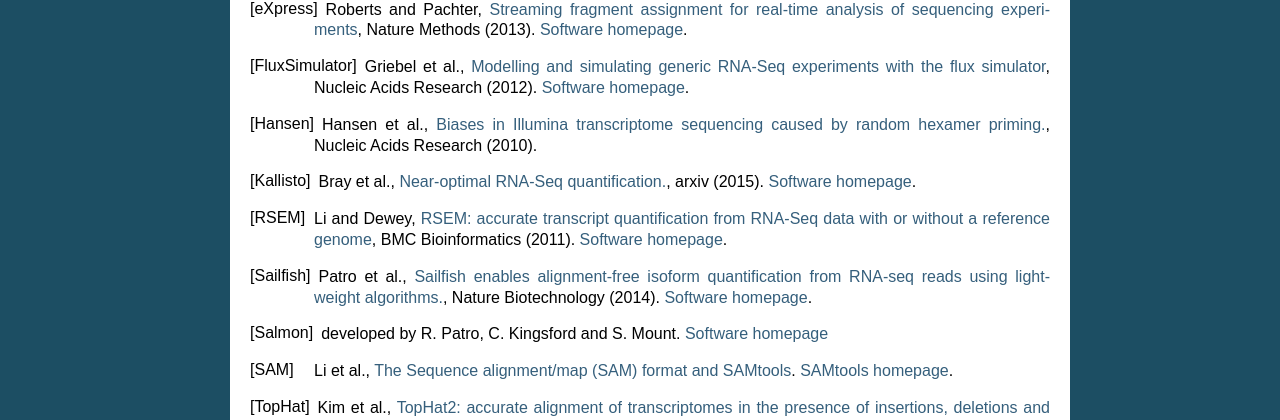
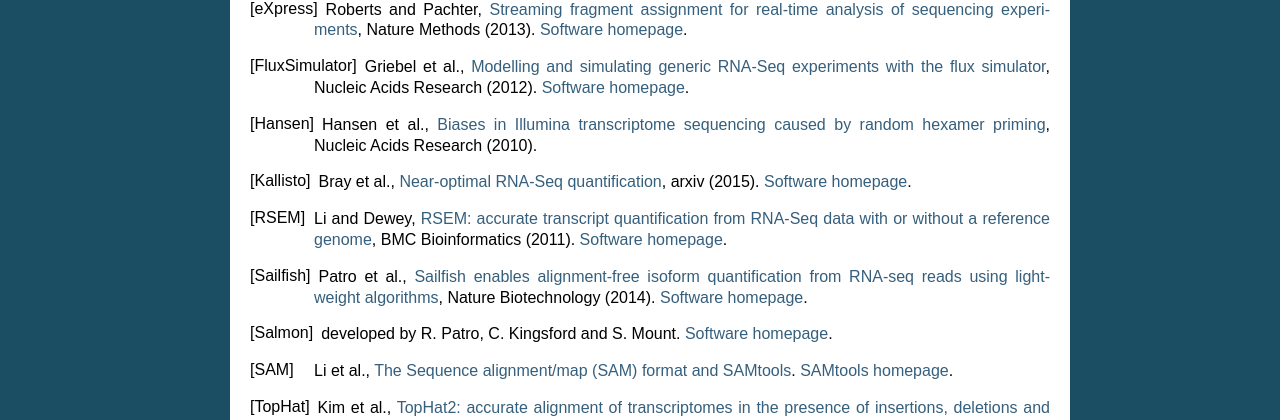
Before and after one commit to lweasel/piquant, a Sphinx documentation site: the page built from docs/references.rst, in a window 1280 px wide. Shown: the part 286-706 px from the top of the page. Built offline with Sphinx 7.4.7, drawn with Linux system fonts in a browser that asks for light colours; formulas are drawn with MathJax 3.

Commit message:
Addendum to last.

```diff
--- a/docs/references.rst
+++ b/docs/references.rst
@@ -6,10 +6,10 @@
 .. [Ensembl] Flicek et al, `Ensembl 2014 <http://nar.oxfordjournals.org/content/42/D1/D749>`_, Nucleic Acids Research (2014). `Ensembl homepage <http://www.ensembl.org/index.html>`_.
 .. [eXpress] Roberts and Pachter, `Streaming fragment assignment for real-time analysis of sequencing experiments <http://www.nature.com/nmeth/journal/v10/n1/abs/nmeth.2251.html>`_, Nature Methods (2013). `Software homepage <http://bio.math.berkeley.edu/eXpress/index.html#>`_.
 .. [FluxSimulator] Griebel et al., `Modelling and simulating generic RNA-Seq experiments with the flux simulator <http://nar.oxfordjournals.org/content/40/20/10073>`_, Nucleic Acids Research (2012). `Software homepage <http://sammeth.net/confluence/display/SIM/Home>`_.
-.. [Hansen] Hansen et al., `Biases in Illumina transcriptome sequencing caused by random hexamer priming. <http://nar.oxfordjournals.org/content/38/12/e131>`_, Nucleic Acids Research (2010).
-.. [Kallisto] Bray et al., `Near-optimal RNA-Seq quantification. <http://arxiv.org/abs/1505.02710>`_, arxiv (2015). `Software homepage <http://pachterlab.github.io/kallisto/>`_.
+.. [Hansen] Hansen et al., `Biases in Illumina transcriptome sequencing caused by random hexamer priming <http://nar.oxfordjournals.org/content/38/12/e131>`_, Nucleic Acids Research (2010).
+.. [Kallisto] Bray et al., `Near-optimal RNA-Seq quantification <http://arxiv.org/abs/1505.02710>`_, arxiv (2015). `Software homepage <http://pachterlab.github.io/kallisto/>`_.
 .. [RSEM] Li and Dewey, `RSEM: accurate transcript quantification from RNA-Seq data with or without a reference genome <http://www.biomedcentral.com/1471-2105/12/323>`_, BMC Bioinformatics (2011). `Software homepage <http://deweylab.biostat.wisc.edu/rsem/>`_.
-.. [Sailfish] Patro et al., `Sailfish enables alignment-free isoform quantification from RNA-seq reads using lightweight algorithms. <http://www.nature.com/nbt/journal/v32/n5/abs/nbt.2862.html>`_, Nature Biotechnology (2014). `Software homepage <http://www.cs.cmu.edu/~ckingsf/software/sailfish/>`_.
-.. [Salmon] developed by R. Patro, C. Kingsford and S. Mount. `Software homepage <http://combine-lab.github.io/salmon/>`_
+.. [Sailfish] Patro et al., `Sailfish enables alignment-free isoform quantification from RNA-seq reads using lightweight algorithms <http://www.nature.com/nbt/journal/v32/n5/abs/nbt.2862.html>`_, Nature Biotechnology (2014). `Software homepage <http://www.cs.cmu.edu/~ckingsf/software/sailfish/>`_.
+.. [Salmon] developed by R. Patro, C. Kingsford and S. Mount. `Software homepage <http://combine-lab.github.io/salmon/>`_.
 .. [SAM] Li et al., `The Sequence alignment/map (SAM) format and SAMtools <http://bioinformatics.oxfordjournals.org/content/25/16/2078>`_. `SAMtools homepage <http://samtools.github.io>`_.
 .. [TopHat] Kim et al., `TopHat2: accurate alignment of transcriptomes in the presence of insertions, deletions and gene fusions <http://genomebiology.com/2013/14/4/R36/abstract>`_, Genome Biology (2013). `Software homepage <http://tophat.cbcb.umd.edu/index.shtml>`_.
```
